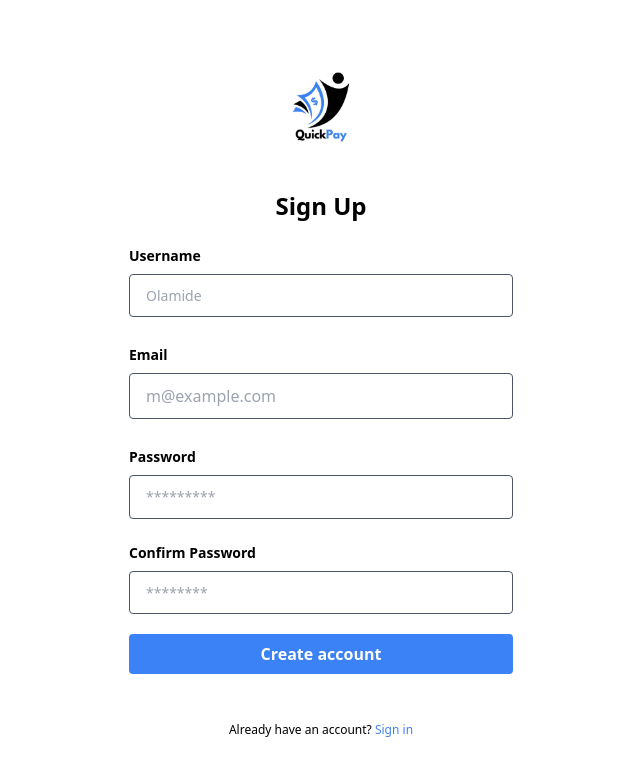
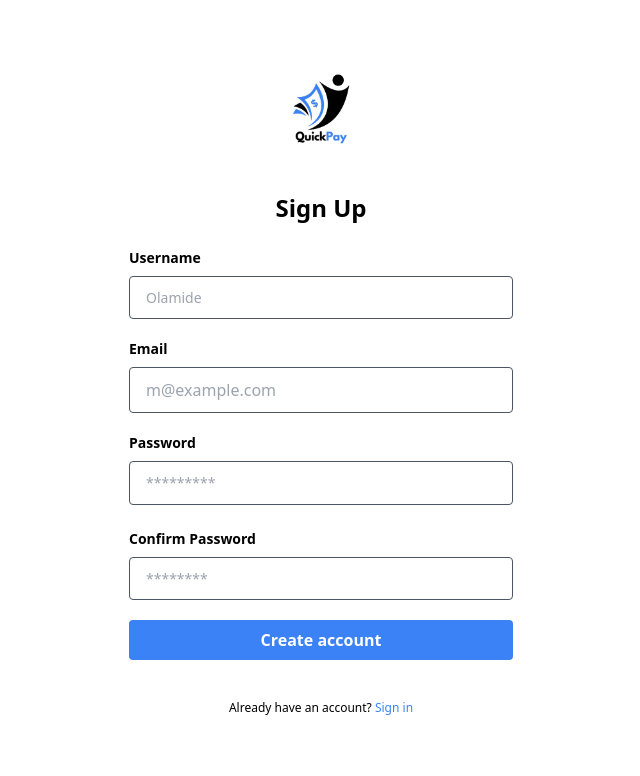
Before and after one commit to DevTaiwo18/QuickPay, a React (Vite) app: page /signup in a window 1280 px wide. Shown: the top 776 px of the page, without its empty margins (319-959 px from the left). Built offline with nearby package versions, Linux system fonts and the light colour scheme.

Commit message:
new update

```diff
--- a/src/pages/Auth/Signup.jsx
+++ b/src/pages/Auth/Signup.jsx
@@ -35,7 +35,7 @@ const SignUp = () => {
     <div className="min-h-screen flex flex-col justify-center items-center px-2">
       <div className="w-full max-w-md">
         <form
-          className="rounded px-8 pb-8 mb-4 mt-10"
+          className="rounded px-8 pb-8 mb-2 mt-5"
           onSubmit={handleSubmit}
         >
           <NavLink className="flex justify-center items-center" to="/">
@@ -51,7 +51,7 @@ const SignUp = () => {
           <h2 className="mb-6 mt-0 text-2xl font-bold text-center">Sign Up</h2>
 
           {/* USERNAME */}
-          <div className="mb-4">
+          <div className="mb-2">
             <label className="block text-sm font-bold mb-2">Username</label>
             <input
               className="appearance-none text-sm border border-gray-600 rounded w-full py-3 px-4 mb-3 leading-tight focus:outline-none focus:border-blue-600"
@@ -65,7 +65,7 @@ const SignUp = () => {
           {/* END OF USERNAME */}
 
           {/* EMAIL */}
-          <div className="mb-4">
+          <div className="mb-2">
             <label className="block text-sm font-bold mb-2" htmlFor="email">
               Email
             </label>
@@ -81,7 +81,7 @@ const SignUp = () => {
           {/* END OF EMAIL */}
 
           {/* PHONE NUMBER */}
-          <div className="mb-4 hidden">
+          <div className="mb-2 hidden">
             <label className="block text-sm font-bold mb-2" htmlFor="phoneNumber">
               Phone*
             </label>
```
